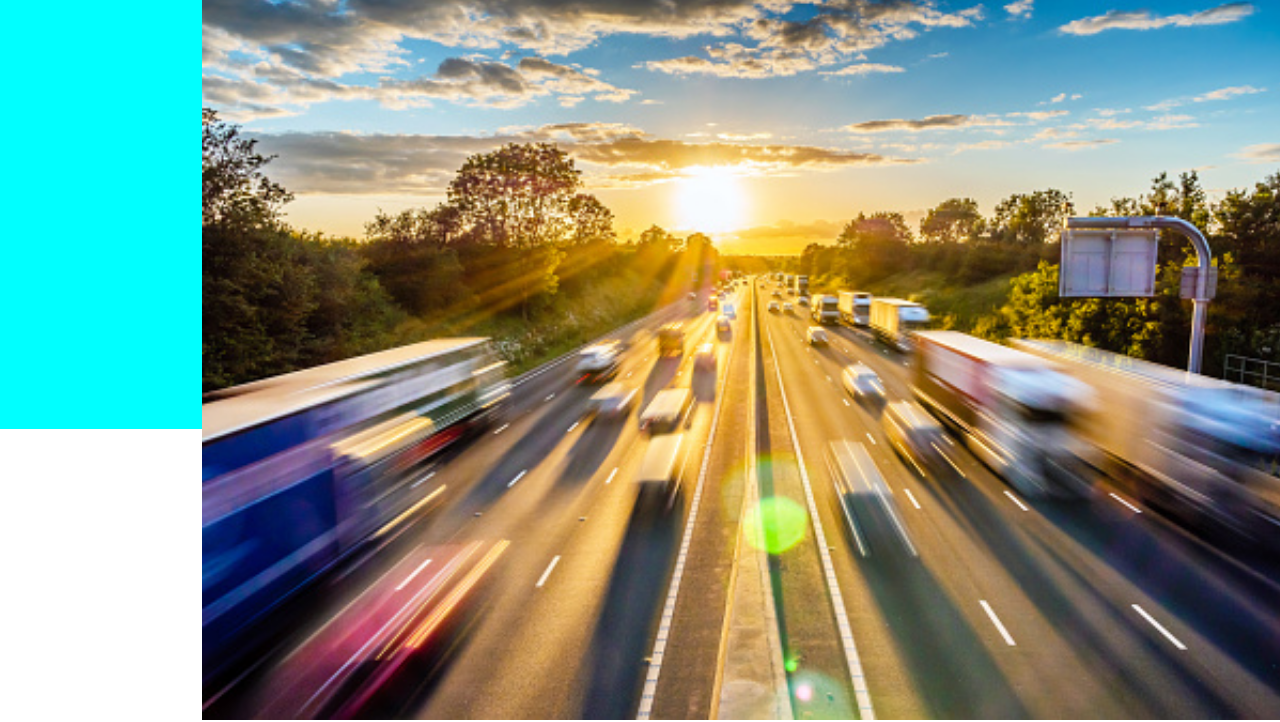
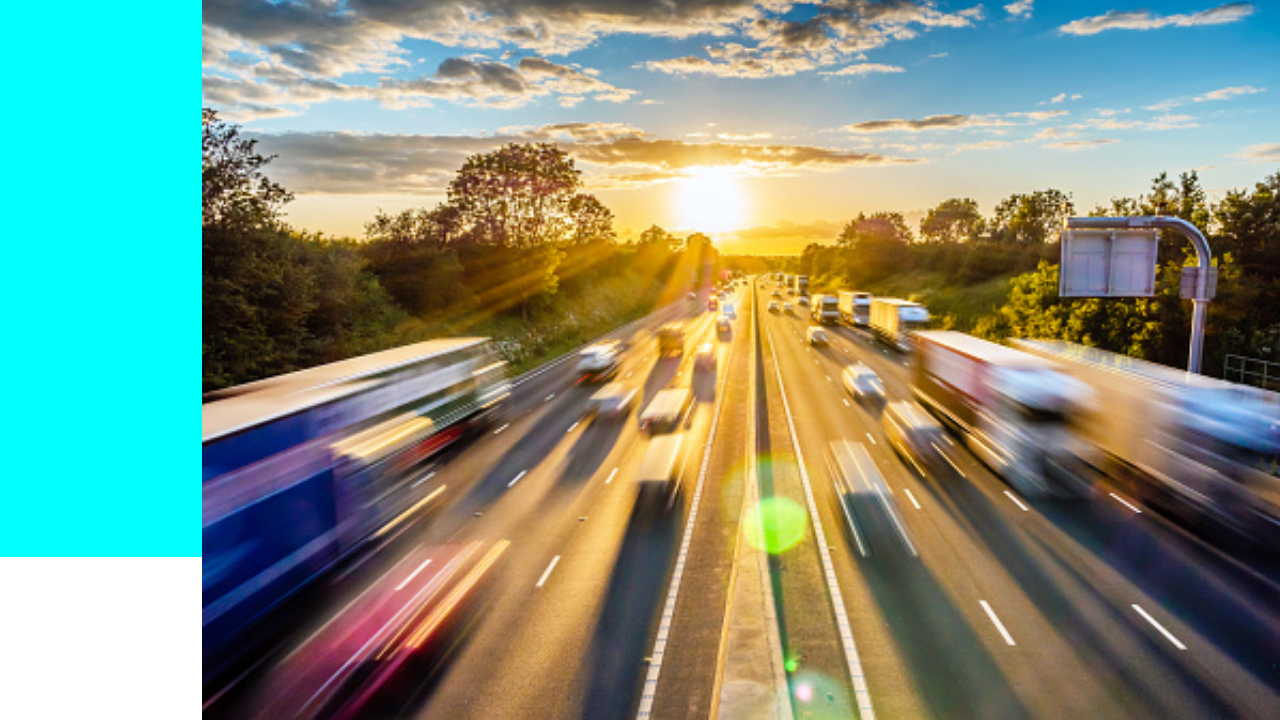
Before and after one commit to sherAfzal861/sherafzal.github.io, a plain HTML site: page web/index.html in a window 1280 px wide. Shown: the part 116-838 px from the top of the page. Drawn offline with Linux system fonts and the light colour scheme.

Commit message:
chaged hight of sidebar

```diff
--- a/web/style.css
+++ b/web/style.css
@@ -65,7 +65,7 @@ header li{
     position: sticky;
     top: 65px;
     padding-right: 180px;
-    height: 30rem;
+    height: 38rem;
     width: 200px;
     background-color: aqua;
 
```
